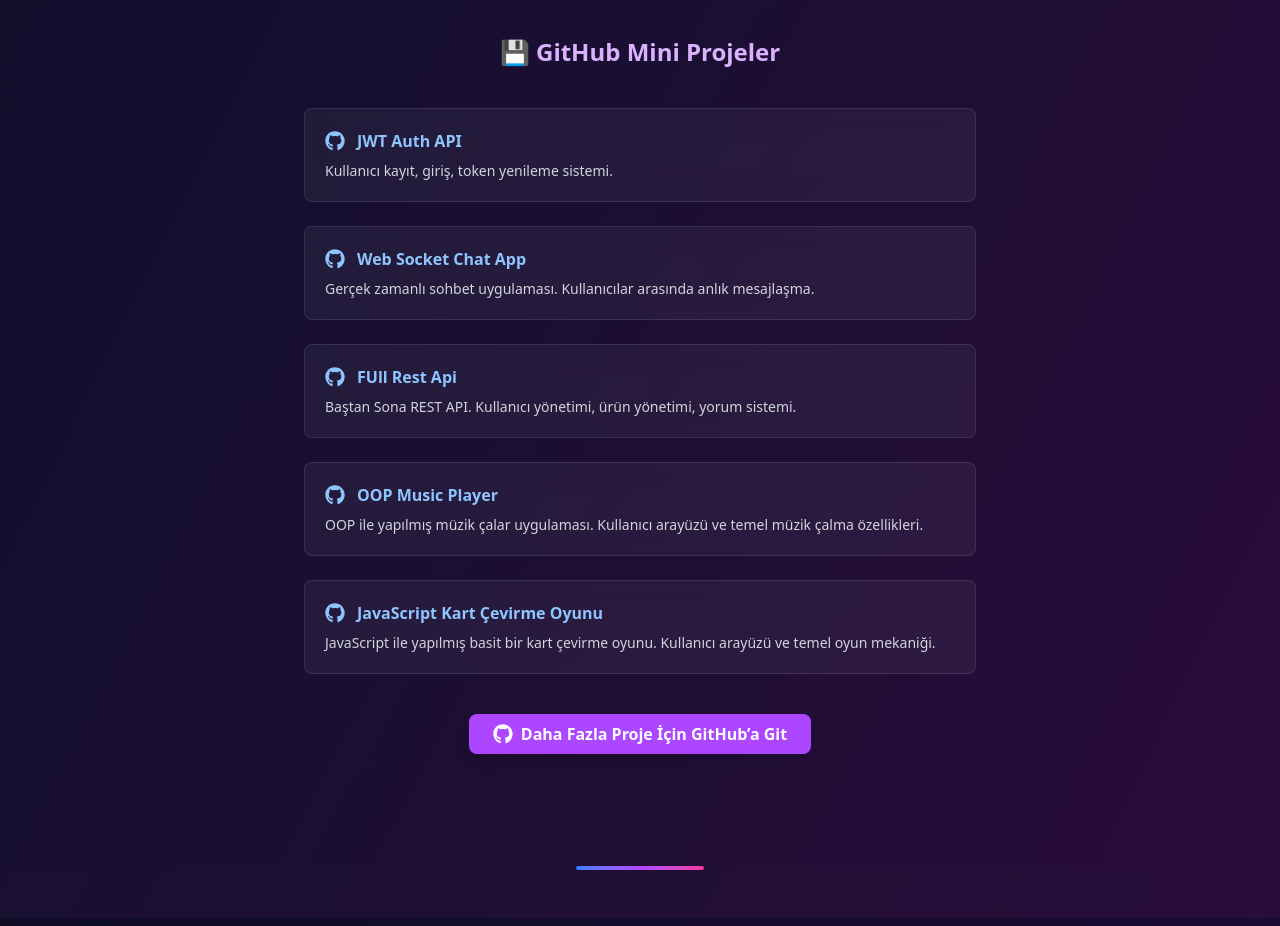
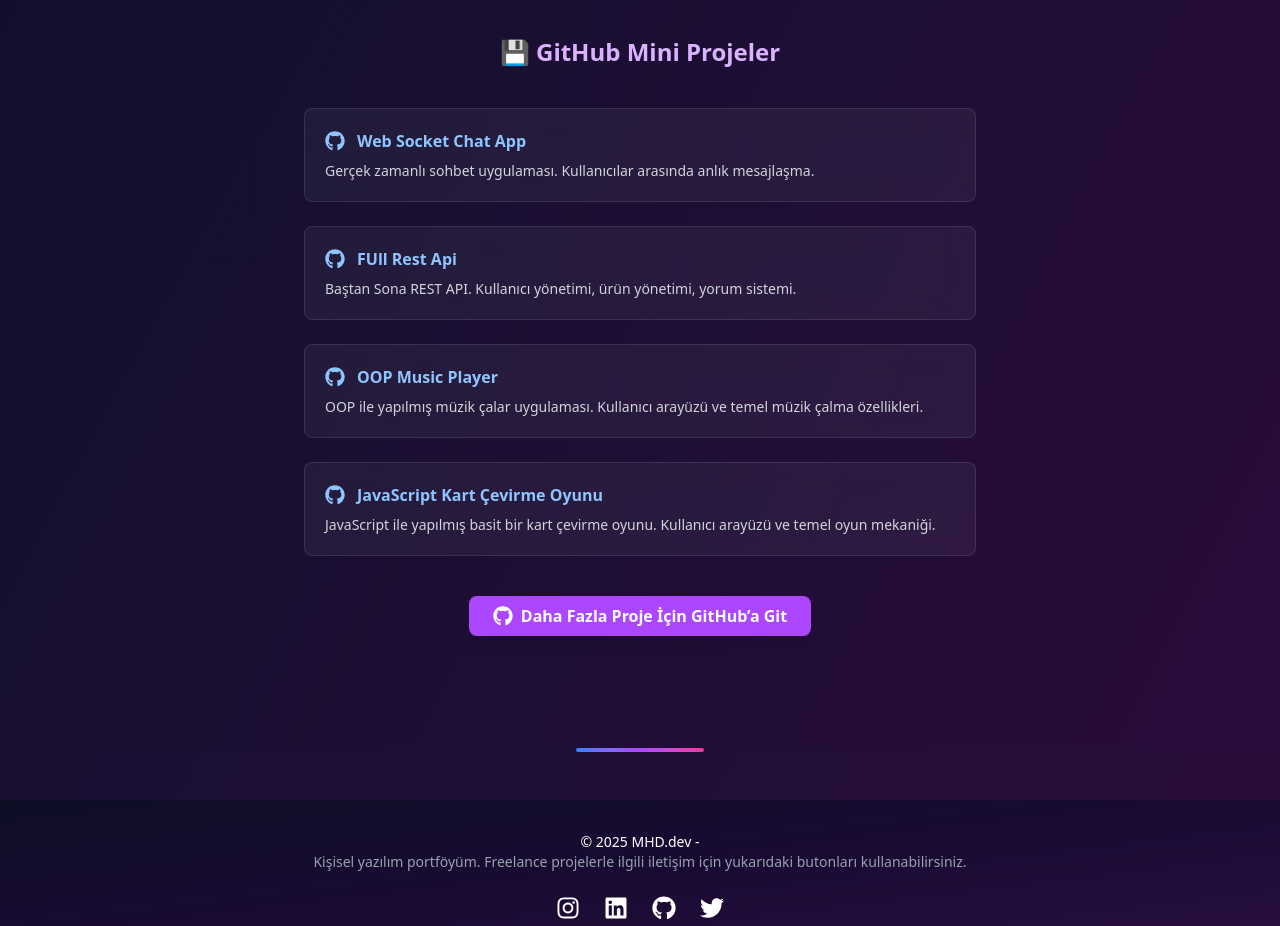
Before and after one commit to mhmmdpolatt/Nextjs-Dinamik-Kisisel-Web-Site, a Next.js app: page /projeler in a window 1280 px wide. Shown: the part 1520-2446 px from the top of the page. Built offline with nearby package versions, Linux system fonts and the light colour scheme.

Commit message:
end changes

```diff
--- a/app/projeler/page.js
+++ b/app/projeler/page.js
@@ -38,11 +38,7 @@
 ]
 
 const githubProjects = [
-    {
-        title: 'JWT Auth API',
-        description: 'Kullanıcı kayıt, giriş, token yenileme sistemi.',
-        url: 'https://github.com/kankam/jwt-auth-api',
-    },
+
     {
         title: 'Web Socket Chat App',
         description: 'Gerçek zamanlı sohbet uygulaması. Kullanıcılar arasında anlık mesajlaşma.',
```
